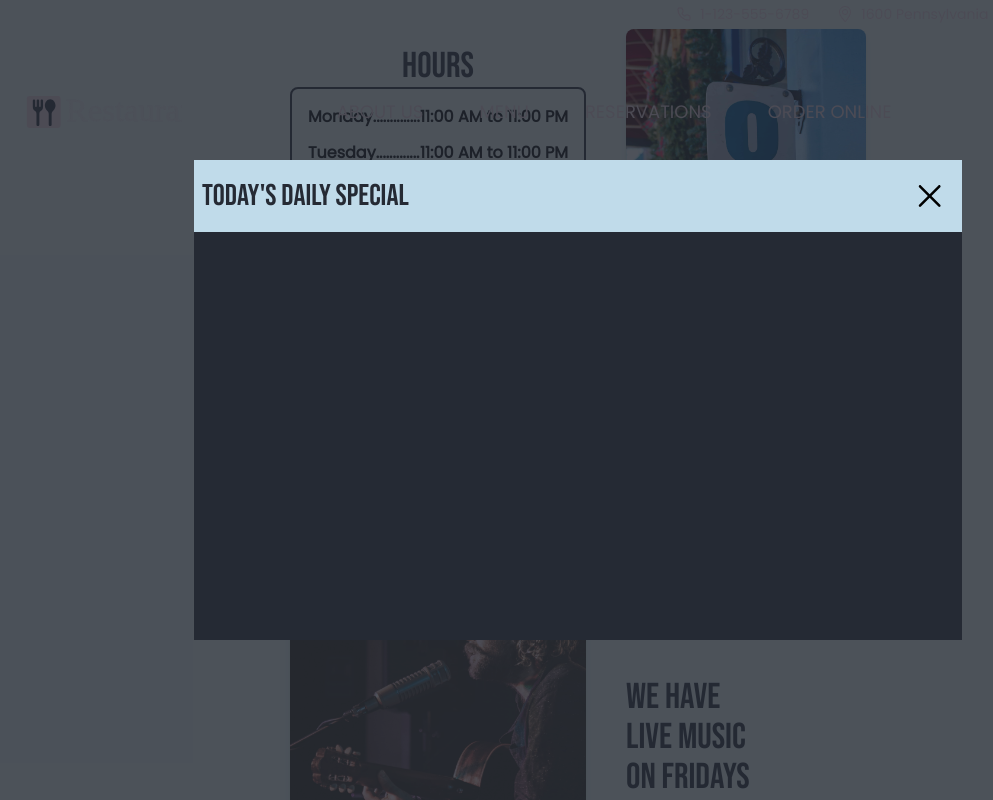
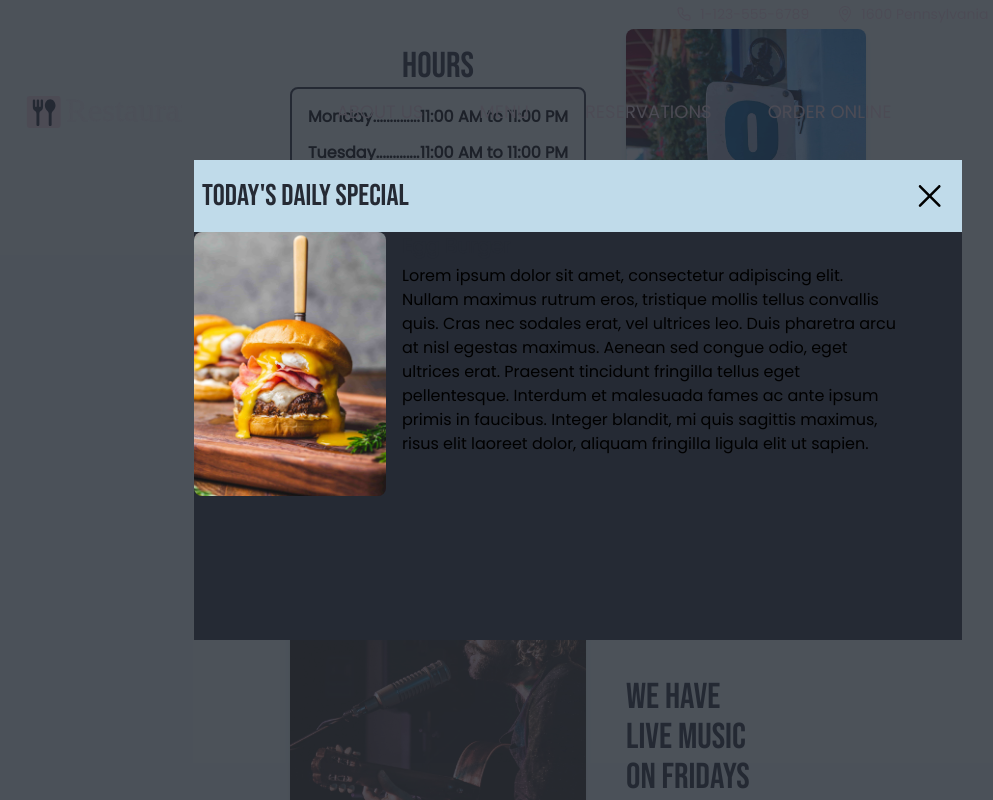
Before and after one commit to THallerJ/restaurant-next, a Next.js app: page / in a window 1280 px wide. Both pictures are taken after a click on the button "VIEW DAILY SPECIAL". Shown: the whole page, without its empty margins (62-1055 px from the left). Built offline with nearby package versions, Linux system fonts and the light colour scheme.

Commit message:
made progress on modal

```diff
--- a/src/hocs/ImageModal.tsx
+++ b/src/hocs/ImageModal.tsx
@@ -11,7 +11,7 @@ const ImageModal = ({ showImage, setShowImage, image }: ImageModalProps) => {
   const content = image ? (
     <Image
       src={image}
-      className="max-h-[95%] max-w-[95%] object-contain sm:max-h-[50%] sm:max-w-[50%]"
+      className="max-h-[95%] max-w-[95%] object-contain sm:max-h-[90%] sm:max-w-[90%]"
       alt="displayed-image"
     />
   ) : null;
--- a/src/hocs/Modal.tsx
+++ b/src/hocs/Modal.tsx
@@ -73,6 +73,15 @@ const Modal = ({ showDialog, setShowDialog, title, content }: ModalProps) => {
     );
   }; */
 
+  const Background = () => {
+    return showDialog ? (
+      <div
+        className="fixed left-0 top-0 z-[1000] flex h-full w-full items-center justify-center bg-dark  sm:bg-dark/80"
+        onClick={() => setShowDialog(false)}
+      />
+    ) : null;
+  };
+
   const Header = () => {
     return (
       <div className="flex items-center justify-between bg-second px-2 py-3">
@@ -93,14 +102,17 @@ const Modal = ({ showDialog, setShowDialog, title, content }: ModalProps) => {
   };
 
   return (
-    <div
-      className={`fixed left-0 top-0 z-[2000] flex h-full w-full items-center justify-center bg-dark transition-transform duration-500 sm:bg-dark/80  ${
-        showDialog ? "translate-y-0" : "translate-y-[100vh]"
-      }`}
-      onClick={() => setShowDialog(false)}
-    >
-      <Body>{title ? <Header /> : null}</Body>
-    </div>
+    <>
+      <Background />
+      <div
+        className={`fixed inset-0 z-[2000] m-auto h-full w-full bg-dark transition-transform duration-500 sm:h-[60%] sm:w-[60%] ${
+          showDialog ? "translate-y-0" : "translate-y-[100vh]"
+        }`}
+      >
+        {title ? <Header /> : null}
+        {content}
+      </div>
+    </>
   );
 };
 
```
